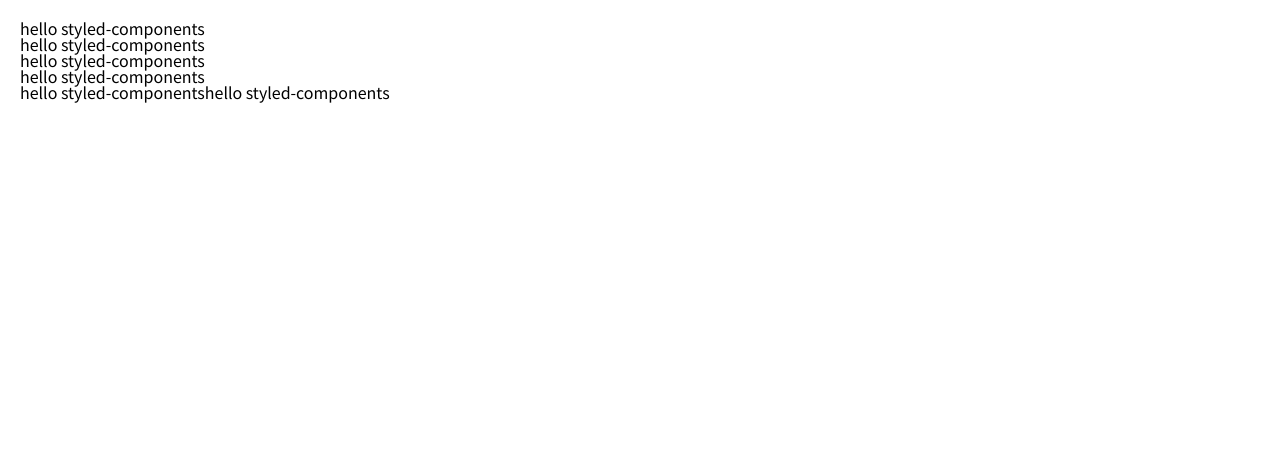
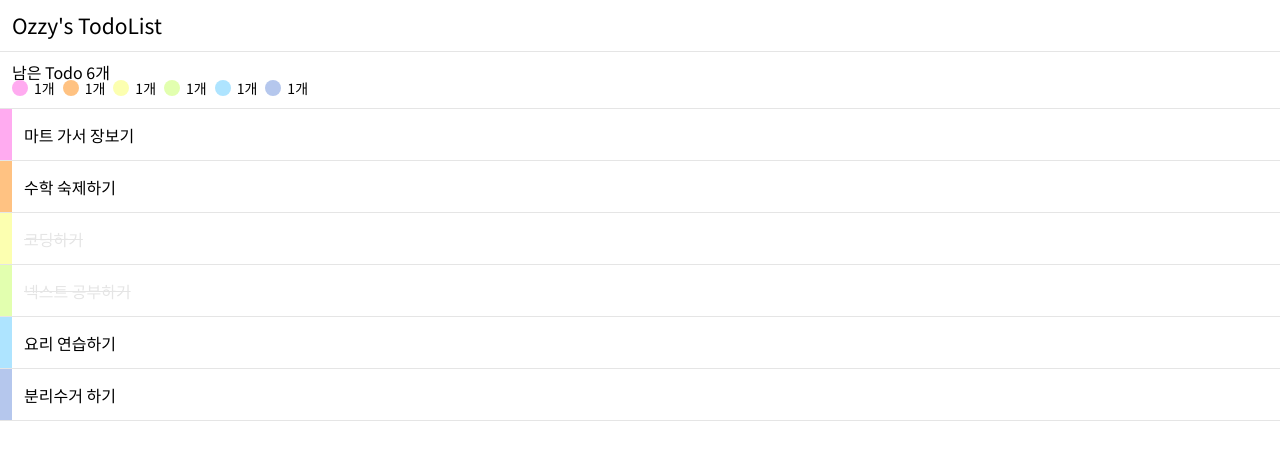
Before and after one commit to O-Z-Z-Y/next-todo, a Next.js app: page / in a window 1280 px wide. Shown: the top 460 px of the page. Built offline with nearby package versions, Linux system fonts and the light colour scheme.

Commit message:
todolist styling

```diff
--- /dev/null
+++ b/components/Header.tsx
@@ -0,0 +1,24 @@
+import React from "react";
+import styled from "styled-components";
+import palette from "../styles/palette";
+
+const Container = styled.div`
+  display: flex;
+  align-items: center;
+  width: 100%;
+  height: 52px;
+  padding: 0 12px;
+  border-bottom: 1px solid ${palette.gray};
+  h1 {
+    font-size: 21px;
+  }
+`;
+const Header: React.FC = () => {
+  return (
+    <Container>
+      <h1>Ozzy's TodoList</h1>
+    </Container>
+  )
+}
+
+export default Header;
--- /dev/null
+++ b/components/TodoList.tsx
@@ -0,0 +1,197 @@
+import { TodoType } from "../types/todo";
+import styled from "styled-components";
+import palette from "../styles/palette";
+import React, { useMemo, useCallback } from "react";
+
+const Container = styled.div`
+  width: 100%;
+
+  .todo-num {
+    margin-left: 12px;
+  }
+
+  .todo-list-header {
+    padding: 12px;
+    position: relative;
+    border-bottom: 1px solid ${palette.gray};
+
+    .todo-list-lat-todo {
+      font-size: 14px;
+      margin: 0 0 8px;
+      span {
+        margin-left: 12px;
+      }
+    }
+
+    .todo-list-header-colors {
+      display: flex;
+      .todo-list-header-color-num {
+        display: flex;
+        margin-right: 8px;
+        p {
+          font-size: 14px;
+          line-height: 16px;
+          margin: 0;
+          margin-left: 6px;
+        }
+        .todo-list-header-round-color {
+          width: 16px;
+          height: 16px;
+          border-radius: 50%;
+        }
+      }
+    }
+  }
+  .bg-blue {
+    background-color: ${palette.blue};
+  }
+  .bg-green {
+    background-color: ${palette.green};
+  }
+  .bg-navy {
+    background-color: ${palette.navy};
+  }
+  .bg-orange {
+    background-color: ${palette.orange};
+  }
+  .bg-red {
+    background-color: ${palette.red};
+  }
+  .bg-yellow {
+    background-color: ${palette.yellow};
+  }
+
+  .todo-list {
+    .todo-item {
+      display: flex;
+      justify-content: space-between;
+      align-items: center;
+      width: 100%;
+      height: 52px;
+      border-bottom: 1px solid ${palette.gray};
+
+      .todo-left-side {
+        width: 100%;
+        height: 100%;
+        display: flex;
+        align-items: center;
+        .todo-color-block {
+          width: 12px;
+          height: 100%;
+        }
+        .checked-todo-text {
+          color: ${palette.gray};
+          text-decoration: line-through;
+        }
+        .todo-text {
+          margin-left: 12px;
+          font-size: 16px;
+        }
+      }
+    }
+  }
+`;
+
+interface IProps {
+  todos: TodoType[];
+}
+
+const TodoList: React.FC<IProps> = ({ todos }) => {
+
+  //* 색깔 객체 구하기 1
+  const getTodoColorNums = useCallback(() => {
+    let red = 0;
+    let orange = 0;
+    let yellow = 0;
+    let green = 0;
+    let blue = 0;
+    let navy = 0;
+    todos.forEach((todo) => {
+      switch (todo.color) {
+        case "red":
+          red += 1;
+          break
+        case "orange":
+          orange += 1;
+          break
+        case "yellow":
+          yellow += 1;
+          break
+        case "green":
+          green += 1;
+          break
+        case "blue":
+          blue += 1;
+          break
+        case "navy":
+          navy += 1;
+          break
+      }
+  });
+
+  return {
+    red,
+    orange,
+    yellow,
+    green,
+    blue,
+    navy,
+  };
+  }, [todos]);
+  const todoColorNums = useMemo(getTodoColorNums, [todos]);
+
+  //* 객체의 문자열 인덱스 사용을 위한 타입
+  type ObjectIndexType = {
+    [key: string]: number | undefined;
+  };
+
+  //* 색깔 객체 구하기 2
+  const todoColorNums2 = useMemo(() => {
+    const colors: ObjectIndexType = {};
+    todos.forEach((todo) => {
+      const value = colors[todo.color];
+      if (!value) {
+        //* 존재하지 않는 key라면
+        colors[`${todo.color}`] = 1;
+      } else {
+        //* 존재하는 key라면
+        colors[`${todo.color}`] = value + 1;
+      }
+    });
+    return colors;
+  }, [todos]);
+  console.log(Object.keys(todoColorNums));
+  return (
+    <Container>
+      <div className="todo-list-header">
+        <p className="todo-list-last-todo">
+          남은 Todo <span>{todos.length}개</span>
+        </p>
+        <div className="todo-list-header-colors">
+          {Object.keys(todoColorNums).map((color, index) => (
+            <div className="todo-list-header-color-num" key={index}>
+              <div className={`todo-list-header-round-color bg-${color}`} />
+              <p>{todoColorNums[color]}개</p>
+            </div>
+          ))}
+        </div>
+      </div>
+      <ul className="todo-list">
+        {todos.map((todo) => (
+          <li className="todo-item" key={todo.id}>
+            <div className="todo-left-side">
+              <div className={`todo-color-block bg-${todo.color}`} />
+              <p
+                className={`todo-text ${todo.checked ? "checked-todo-text" : ""}`}
+              >
+                {todo.text}
+              </p>
+            </div>
+          </li>
+        ))}
+      </ul>
+    </Container>
+  );
+};
+
+export default TodoList;
--- a/pages/_app.tsx
+++ b/pages/_app.tsx
@@ -1,10 +1,12 @@
-import App, { AppContext, AppProps, AppInitialProps } from "next/app";
+import { AppProps } from "next/app";
+import Header from "../components/Header";
 import GlobalStyle from "../styles/GlobalStyle";
 
 const app = ({ Component, pageProps }: AppProps) => {
   return (
     <>
       <GlobalStyle />
+      <Header />
       <Component {...pageProps} />
     </>
   );
--- a/pages/_document.tsx
+++ b/pages/_document.tsx
@@ -31,7 +31,7 @@
       <Html>
         <Head>
           <link rel="preconnect" href="https://fonts.googleapis.com" />
-          <link rel="preconnect" href="https://fonts.gstatic.com" crossorigin />
+          <link rel="preconnect" href="https://fonts.gstatic.com" />
           <link
             href="https://fonts.googleapis.com/css2?family=Noto+Sans+KR:wght@400;700&display=swap"
             rel="stylesheet"
--- a/pages/index.tsx
+++ b/pages/index.tsx
@@ -1,23 +1,19 @@
 import { NextPage } from "next";
 import styled from "styled-components";
+import TodoList from "../components/TodoList";
+import { TodoType } from "../types/todo";
 
-const Container = styled.div`
-  padding: 20px;
-`;
+const todos: TodoType[] = [
+  {id: 1, text: "마트 가서 장보기", color: "red", checked: false},
+  {id: 2, text: "수학 숙제하기", color: "orange", checked: false},
+  {id: 3, text: "코딩하기", color: "yellow", checked: true},
+  {id: 4, text: "넥스트 공부하기", color: "green", checked: true},
+  {id: 5, text: "요리 연습하기", color: "blue", checked: false},
+  {id: 6, text: "분리수거 하기", color: "navy", checked: false},
+]
 
-const index: NextPage = () => {
-  return (
-    <Container>
-      <h1>hello styled-components</h1>
-      <h2>hello styled-components</h2>
-      <p>hello styled-components</p>
-      <ul>
-        <li>hello styled-components</li>
-      </ul>
-      <a>hello styled-components</a>
-      <span>hello styled-components</span>
-    </Container>
-  );
+const app: NextPage = () => {
+  return <TodoList todos={todos} />;
 };
 
-export default index;
+export default app;
--- /dev/null
+++ b/styles/palette.ts
@@ -0,0 +1,11 @@
+export default {
+  red: "#FFABF0",
+  orange: "#FFC282",
+  yellow: "#FCFFB0",
+  green: "#E2FFAF",
+  blue: "#AEE4FF",
+  navy: "#B5C7ED",
+  gray: "#E5E5E5",
+  deep_red: "#F35456",
+  deep_green: "#47E774",
+};
--- /dev/null
+++ b/types/todo.d.ts
@@ -0,0 +1,6 @@
+export type TodoType = {
+  id: number;
+  text: string;
+  color: "red" | "orange" | "yellow" | "green" | "blue" | "navy";
+  checked: boolean;
+}
```
